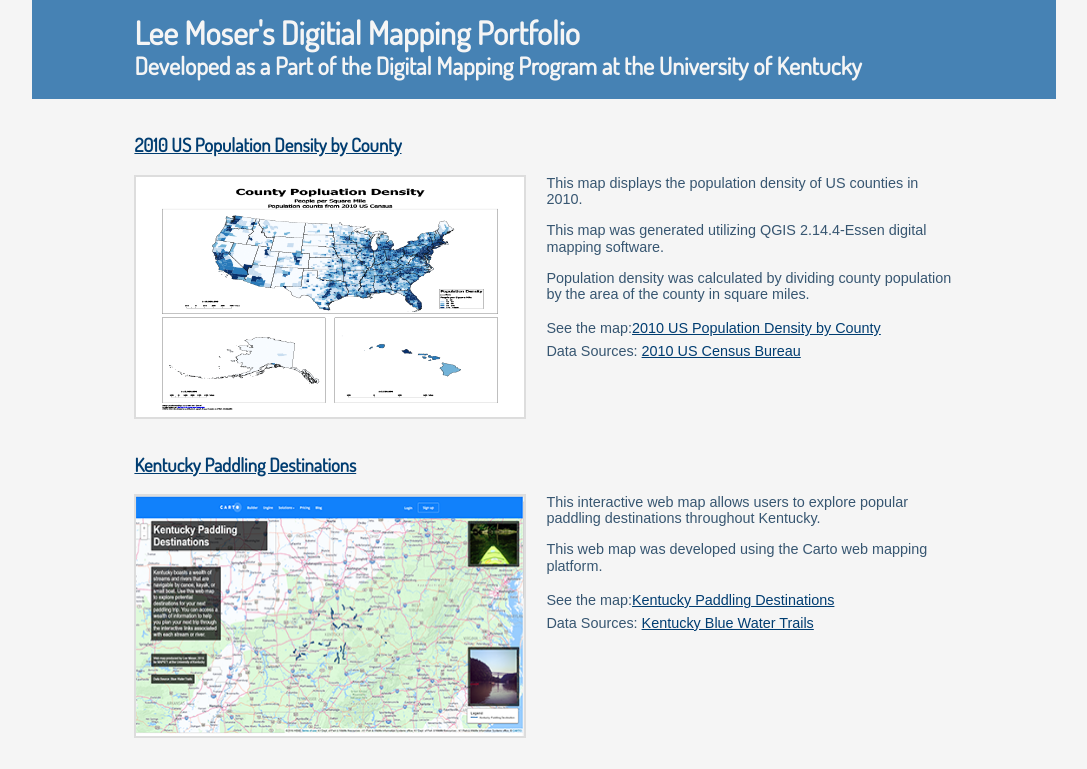
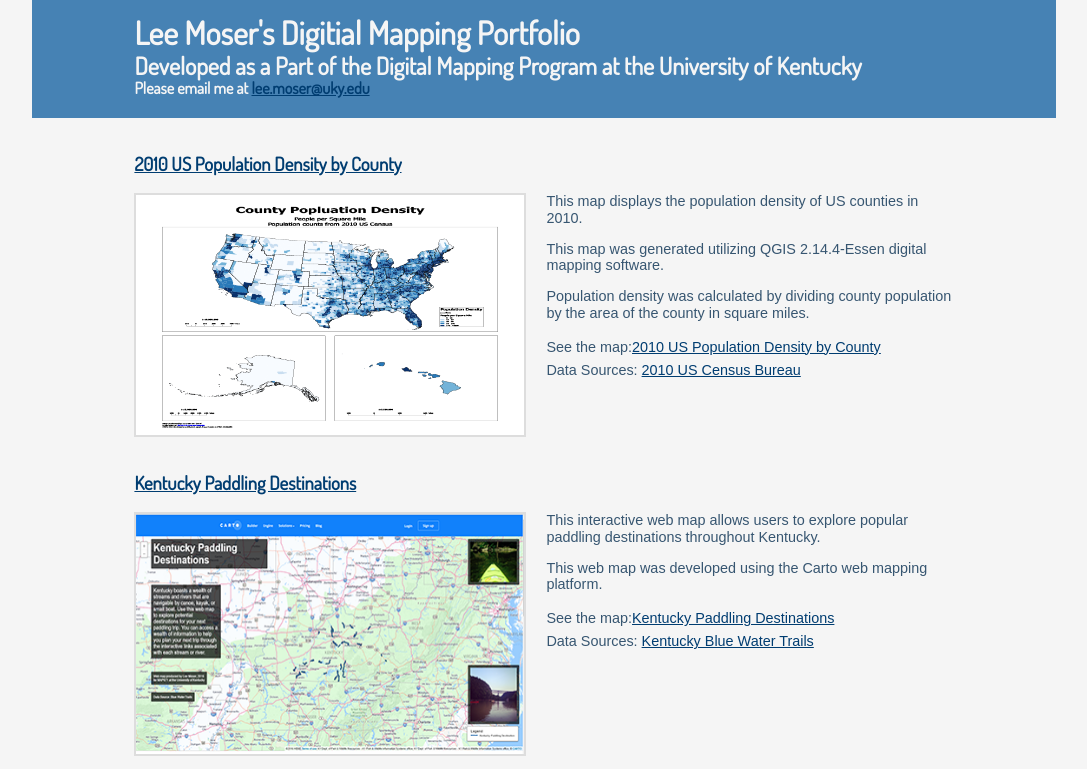
Before and after one commit to ljmoser83/ljmoser83.github.io, a plain HTML site: page index.html in a window 1280 px wide. Shown: the top 769 px of the page, without its empty margins (96-1183 px from the left). Drawn offline with nearby package versions, Linux system fonts and the light colour scheme; a web font is replaced by a local one.

Commit message:
added email contact functionality

```diff
--- a/index.html
+++ b/index.html
@@ -45,6 +45,13 @@
             font-family: Dosis, sans-serif;
             color: #003d71
         }
+        h4 {
+            font-family: Dosis, sans-serif;
+            color: #375671;
+            width: 80%;
+            margin: 0 auto;
+            color: whitesmoke;
+        }
 
         p {
             font-size: .9em;
@@ -91,6 +98,7 @@
     <header>
         <h1>Lee Moser's Digitial Mapping Portfolio</h1>
         <h2>Developed as a Part of the Digital Mapping Program at the University of Kentucky</h2>
+        <h4>Please email me at <a href="mailto:lee.moser@uky.edu">lee.moser@uky.edu</a></h4>
     </header>
 
 
```
